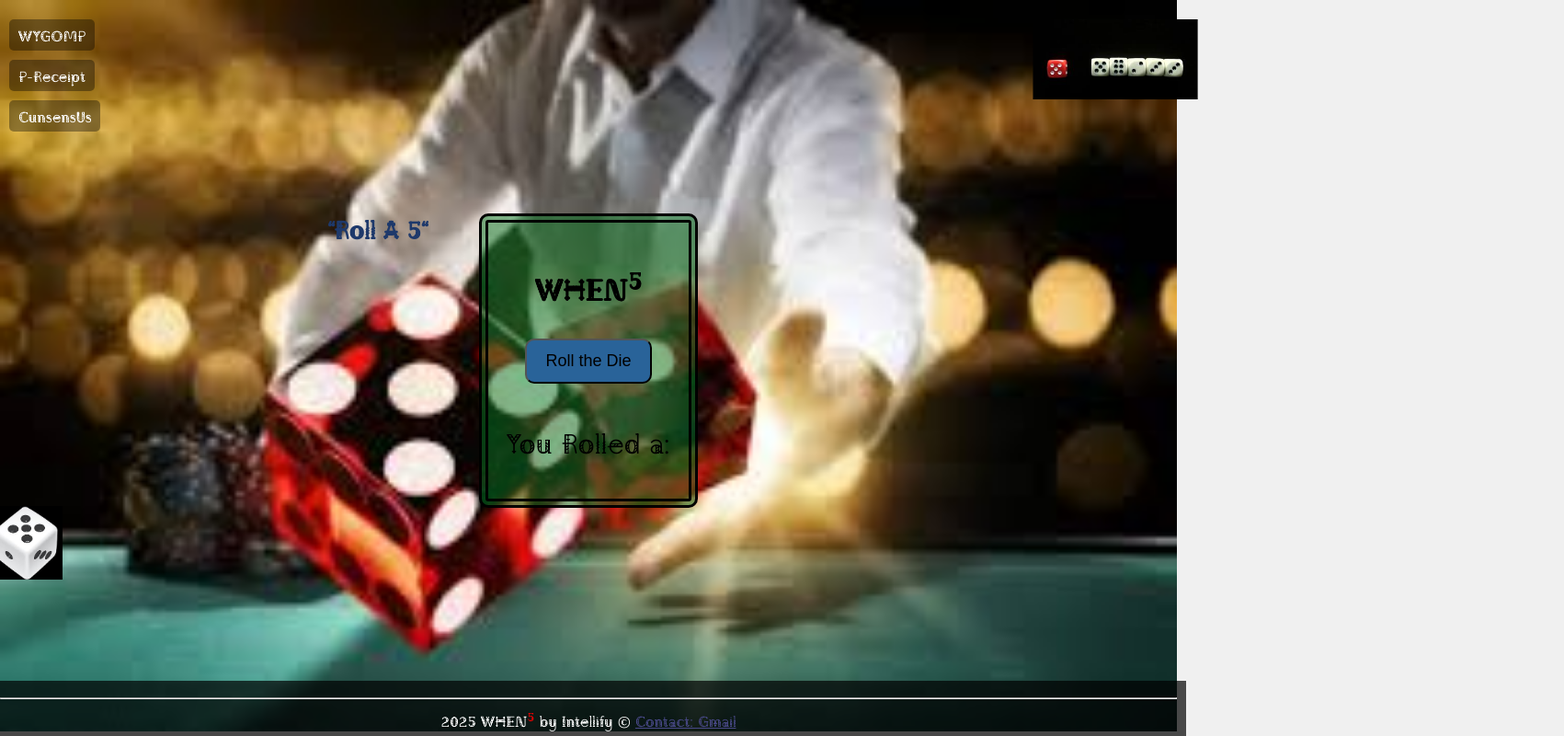
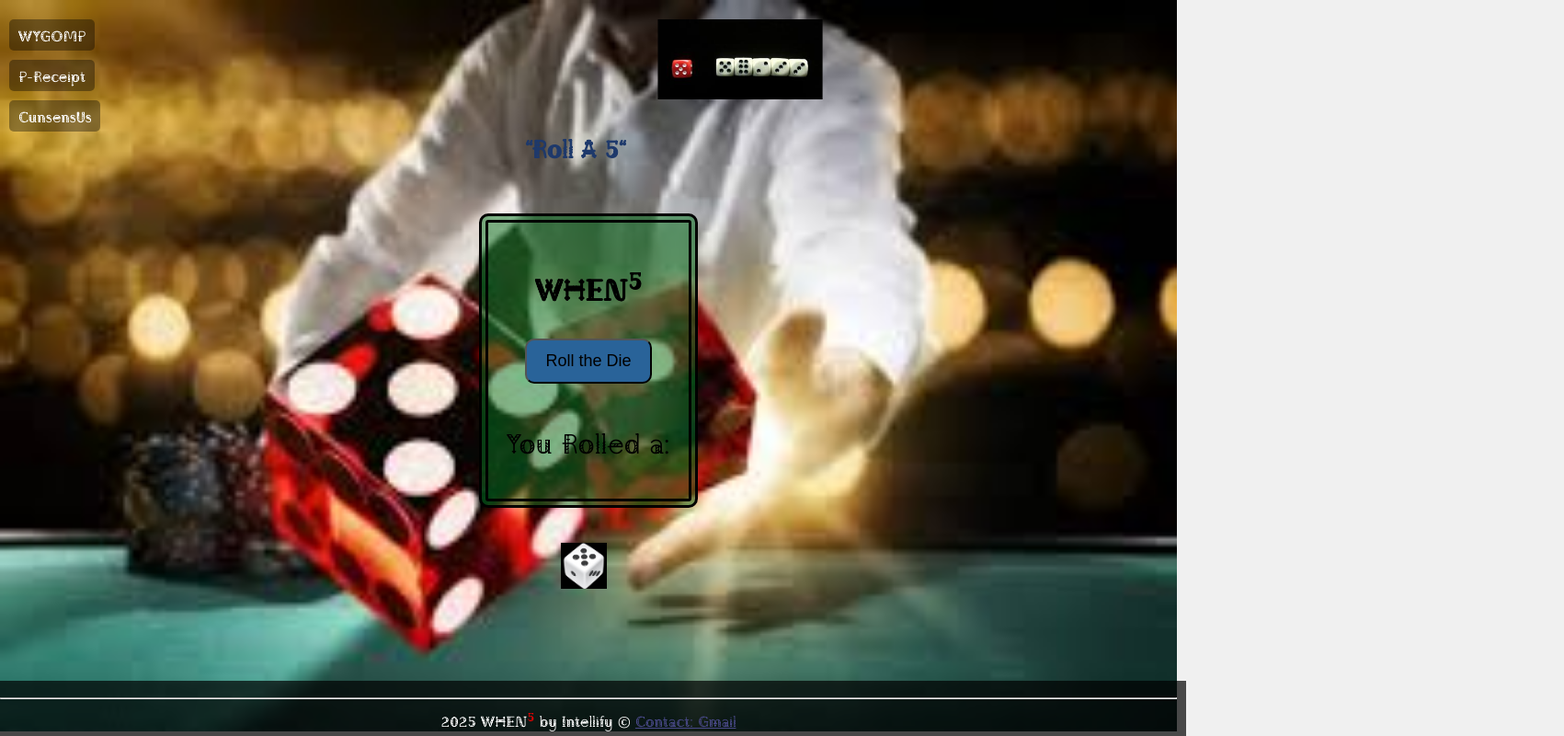
Before and after one commit to techniquecole/cunsensus, a plain HTML site: page whenfive.html in a window 1280 px wide. Shown: the whole page at 92% size, 1701 px wide, since content can reach past the window. Drawn offline with Linux system fonts and the light colour scheme.

Commit message:
Update whenfive.css

```diff
--- a/whenfive.css
+++ b/whenfive.css
@@ -42,29 +42,34 @@ nav ul li a {
 header{
     position:absolute;
     margin-left: -229px;
-    margin-top: 200px;
+    margin-top: 250px;
     transform: translateX(-50%);
     top: 0;
     left: 50%;
     text-align: center;
-    box-sizing: border-box;
     padding: 10px;
-    width: 100%;
+    width: 200%;
 }
 @media (max-width: 768px) {
     header {
-        font-size: 13px;
+        font-size: 12px;
         padding: 4px;
+
     }
 }
+#roll{
+    margin-left: 430px;
+    margin-top: -120px;
+}
 #img3{
-    height: 80px;
-    margin-right: 980px;
-    margin-top: 400px;
-    margin-left: -245px;
+    height: 50px;
+    margin-right: -500px;
+    margin-top: 450px;
+    margin-left: -30px;
     animation-name: rotate;
     animation-timing-function:steps(10);
     animation-duration: 4s;
+    position: relative;
 }
 #img4{
     position: absolute;
```
